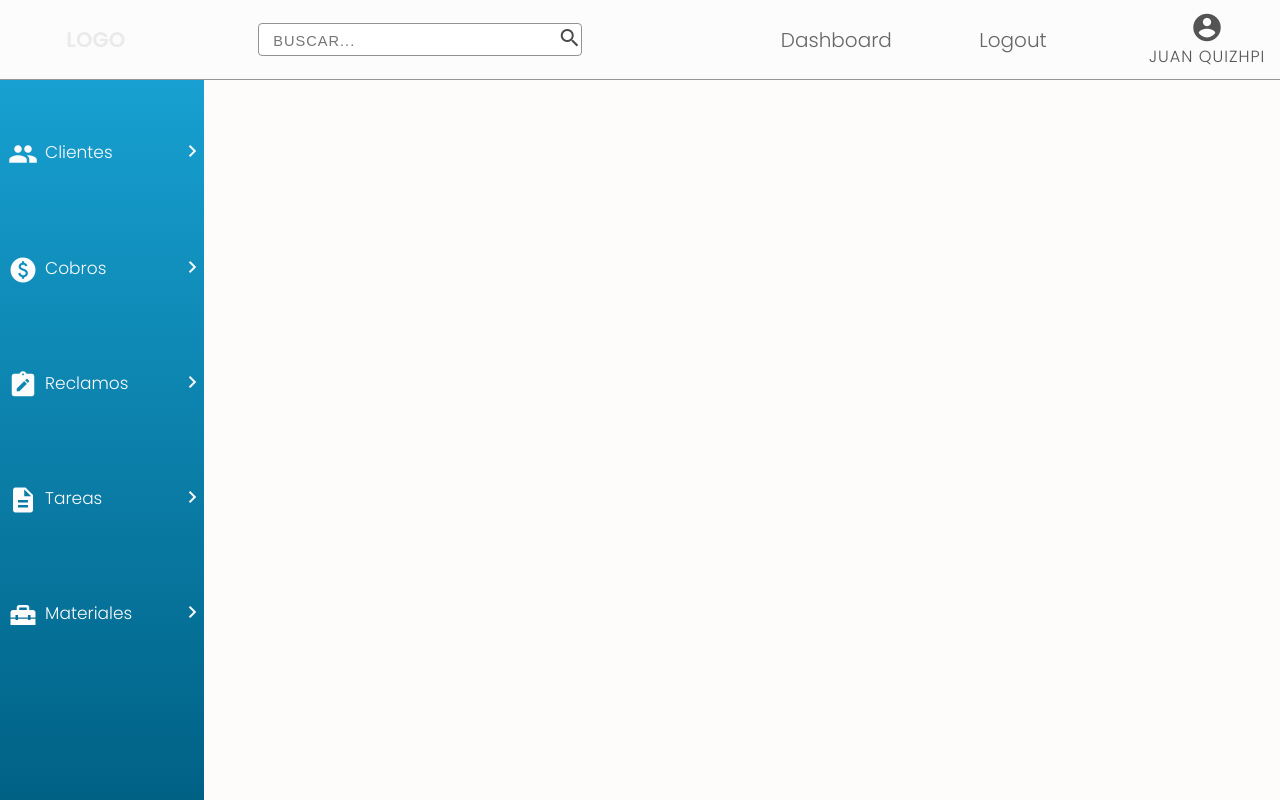
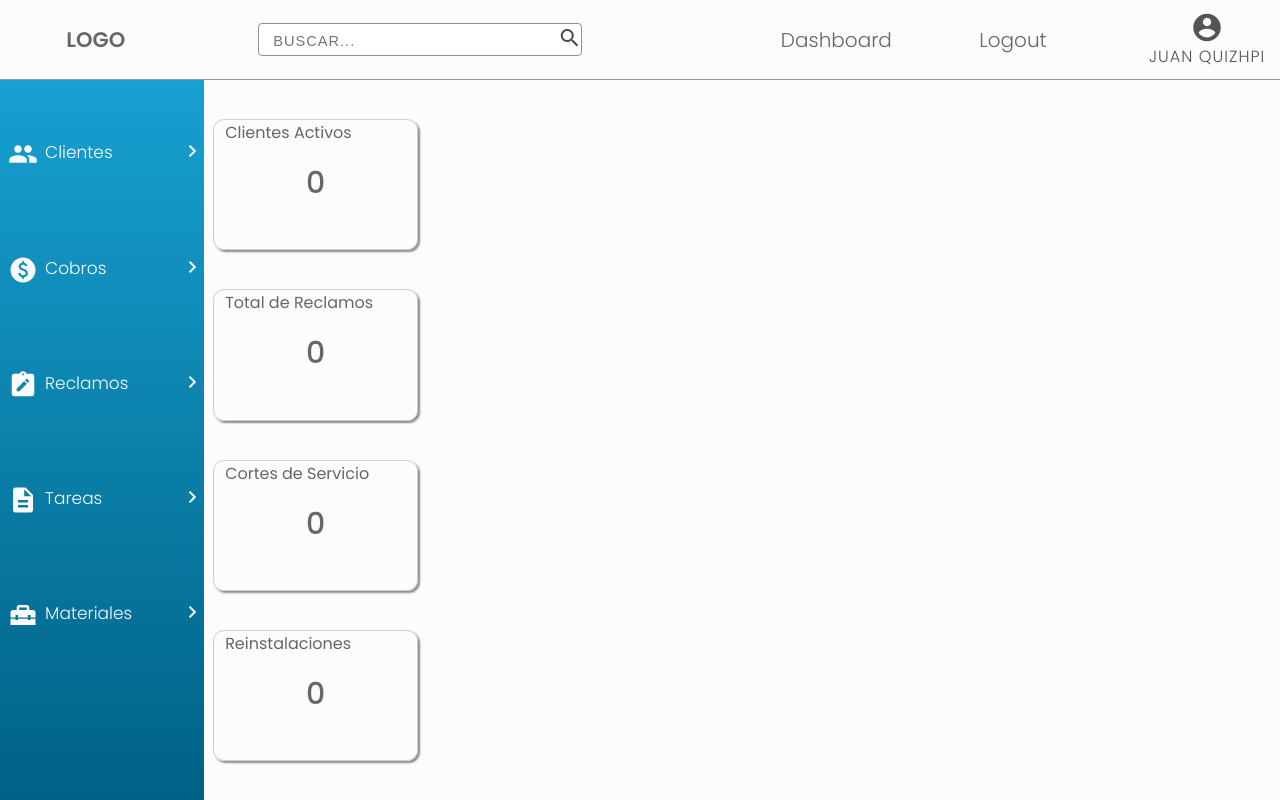
Before and after one commit to juanqui-art/empresa, a Django app: page /users/home/ in a window 1280 px wide. Run offline with Django 3.2, Linux system fonts and the light colour scheme; a user stored in the database is signed in; parts of the project's set-up code (start-up, migrations or seed data) failed here and were passed over; some libraries are stand-ins or nearby versions.

Commit message:
Cambios en diferentes templates

```diff
--- a/core/clientes/urls.py
+++ b/core/clientes/urls.py
@@ -9,11 +9,12 @@ from core.clientes.views import (busqueda_clientes,
                                  informacion_cliente,
                                  materiales_despues_activacion_cliente,
                                  lista_clientes,
+                                 dashboard,
                                  )
 
 app_name = 'clientes'
 urlpatterns = [
-    path('home/', TemplateView.as_view(template_name='Clientes/clientes-home.html'), name='clientes-home'),
+    path('dashboard/', dashboard, name='dashboard'),
     path('busqueda_clientes/', busqueda_clientes, name='busqueda-clientes'),
     path('informacion_cliente/<str:id>/', informacion_cliente, name='informacion-cliente'),
     path('busqueda_contratos_clientes', busqueda_contratos_clientes, name='busqueda-contratos-clientes'),
--- a/core/clientes/views.py
+++ b/core/clientes/views.py
@@ -6,6 +6,12 @@ from django.urls import reverse
 from core.clientes.filters import ClienteFilters
 from core.clientes.forms import BusquedaForm, ContratoForm, ClientesForm, OrdenesTrabajoClientesForm
 from core.clientes.models import ContratoClientes, Clientes, OrdenesTrabajoClientes
+
+
+def dashboard(request):
+    clientes = Clientes.objects.all()
+    context = {'clientes': clientes}
+    return render(request, 'home.html', context)
 
 
 def busqueda_clientes(request):
--- a/static/home/home.css
+++ b/static/home/home.css
@@ -8,8 +8,9 @@
 html {
     font-size: 18px;
     font-family: Poppins, serif;
-    color: #EBEAEA;
+    color: #676666;
 }
+
 .container {
     width: 100%;
     height: 100vh;
@@ -47,9 +48,11 @@ nav {
     position: relative;
 }
 
+.form-busqueda-clientes #id_busqueda,
 .form-search-nav input {
     width: 18rem;
     height: 1.8rem;
+    background: white;
     border-radius: 4px;
     border: 1px solid #929292;
     padding-top: 0.18rem;
@@ -217,10 +220,121 @@ nav li a:hover:after {
 
 }
 
-.nav-sidebar .box-sidebar:hover .lista-dashboard{
+.nav-sidebar .box-sidebar:hover .lista-dashboard {
     opacity: 1;
     pointer-events: all;
 }
+
+/* Information Dashboard Section */
+
+
+.box-dashboard {
+    border: 1px solid #cdd0d7;
+    border-radius: 11px;
+    box-shadow: 2px 2px 2px #8c8b8b;
+    font-size: 13px;
+}
+
+.total-clientes {
+    grid-area: 2 / 2 / 3 / 3;
+}
+
+.box-dashboard p {
+    width: 100%;
+    font-size: 16px;
+    color: #676666;
+    padding-left: 0.6rem;
+}
+
+.box-dashboard h3 {
+    font-size: 30px;
+    color: #676666;
+    font-weight: 500;
+    padding-top: 0.9rem;
+    width: 100%;
+    text-align: center;
+}
+
+.reclamos-clientes {
+    grid-area: 3 / 2 / 4 / 3;
+}
+
+.cortes-clientes {
+    grid-area: 4 / 2 / 5 / 3;
+}
+
+.reinstalaciones-clientes {
+    grid-area: 5 / 2 / 6 / 3;
+}
+
+/* Busqueda Clientes Form */
+
+.form-busqueda-clientes {
+    grid-area: 2 / 3 / 3 / 6;
+    display: flex;
+    justify-content: space-around;
+    align-items: center;
+    flex-direction: column;
+    position: relative;
+
+}
+
+.form-busqueda-clientes #id_busqueda {
+    width: 72%;
+
+
+
+
+
+
+}
+
+#tabla-busqueda-clientes{
+    grid-area: 3 / 3 / 6 / 6;
+    background: #4c4b4b;
+}
+
+/*#form-busqueda #icon_search{*/
+/*    position: absolute;*/
+/*    top: 42px;*/
+/*    z-index: 9;*/
+/*    color: #403f3f;*/
+/*    right: 15%;*/
+
+/*}*/
+
+.form-busqueda-clientes .button-buscar {
+    width: 12%;
+    height: 24px;
+    border-radius: 3px;
+    background-color: #EA9618;
+    color: whitesmoke;
+    cursor: pointer;
+    text-transform: uppercase;
+    font-size: 12px;
+    position: relative;
+    border: none;
+
+}
+.form-busqueda-clientes .button-buscar:hover{
+    background-color: #f5b75f;
+}
+
+.form-busqueda-clientes  .button-buscar:active{
+    position: relative;
+    top: 3px;
+}
+
+#form-busqueda #cliente{
+
+    font-size: 15px;
+    color: #bfb5b5;
+}
+
+
+
+
+
 
 /*body {*/
 /*    background-image: linear-gradient(135deg, #1f2934, #0d1218);*/
--- a/templates/base.html
+++ b/templates/base.html
@@ -36,7 +36,7 @@
             </form>
         </div>
         <ul class="nav-links">
-            <li><a href="{% url 'clientes:clientes-home' %}">Dashboard</a></li>
+            <li><a href="{% url 'clientes:dashboard' %}">Dashboard</a></li>
             <li><a href="">Logout</a></li>
             <div class="user">
                 <span class="material-icons">account_circle</span>
@@ -101,10 +101,11 @@
 
     </div>
 
-    <div>
-             {% block busqueda-clientes %}{% endblock %}
+
+        {% block busqueda-clientes %}{% endblock %}
         {% block form-contrato %}{% endblock %}
-    </div>
+        {% block menu %}{% endblock %}
+
 
     <!-- Contenido Dinámico -->
 
--- a/templates/home.html
+++ b/templates/home.html
@@ -1,40 +1,26 @@
 {% extends 'base.html' %}
-{% block title %}Home{% endblock %}
+{% block title %}Dashboard{% endblock %}
 {% block menu %}
-    <section class="menu">
-        <a href="{% url 'clientes:clientes-home' %}">
-            <div class="box container-1">
-                <i class="fas fa-users fa-4x"></i>
-                <h2>Clientes</h2>
-            </div>
-        </a>
-        <a href="{% url 'clientes:pagos-home' %}">
-            <div class="box container-2">
-                <i class="fas fa-dollar-sign fa-4x"></i>
-                <h2>Pagos</h2>
-            </div>
-        </a>
-        <a href="">
-            <div class="box container-3">
-                <i class="far fa-clipboard fa-4x"></i>
-                <h2>Reclamos</h2>
-            </div>
-        </a>
-        <a href="">
-            <div class="box container-4">
-                <i class="fas fa-tasks fa-4x"></i>
-                <h2>Tareas</h2>
-            </div>
-        </a>
 
-        <a href="{% url 'materiales:home-materiales' %}">
-            <div class="box container-4">
-                <i class="fas fa-toolbox fa-4x"></i>
-                <h2>Materiales</h2>
-            </div>
-        </a>
+    <div class="total-clientes box-dashboard">
+        <p>Clientes Activos</p>
+        <h3>{{ clientes|length }}</h3>
+    </div>
 
-    </section>
+    <div class="reclamos-clientes box-dashboard">
+        <p>Total de Reclamos</p>
+        <h3>0</h3>
+    </div>
+
+    <div class="cortes-clientes box-dashboard">
+        <p>Cortes de Servicio</p>
+        <h3>0</h3>
+    </div>
+
+    <div class="reinstalaciones-clientes box-dashboard">
+        <p>Reinstalaciones </p>
+        <h3>0</h3>
+    </div>
 
 
 {% endblock %}
```
Also changed, not shown: static/search/search_page.css (+7 -97 lines), templates/Clientes/search-cliente.html (+11 -10 lines), db.sqlite3.
